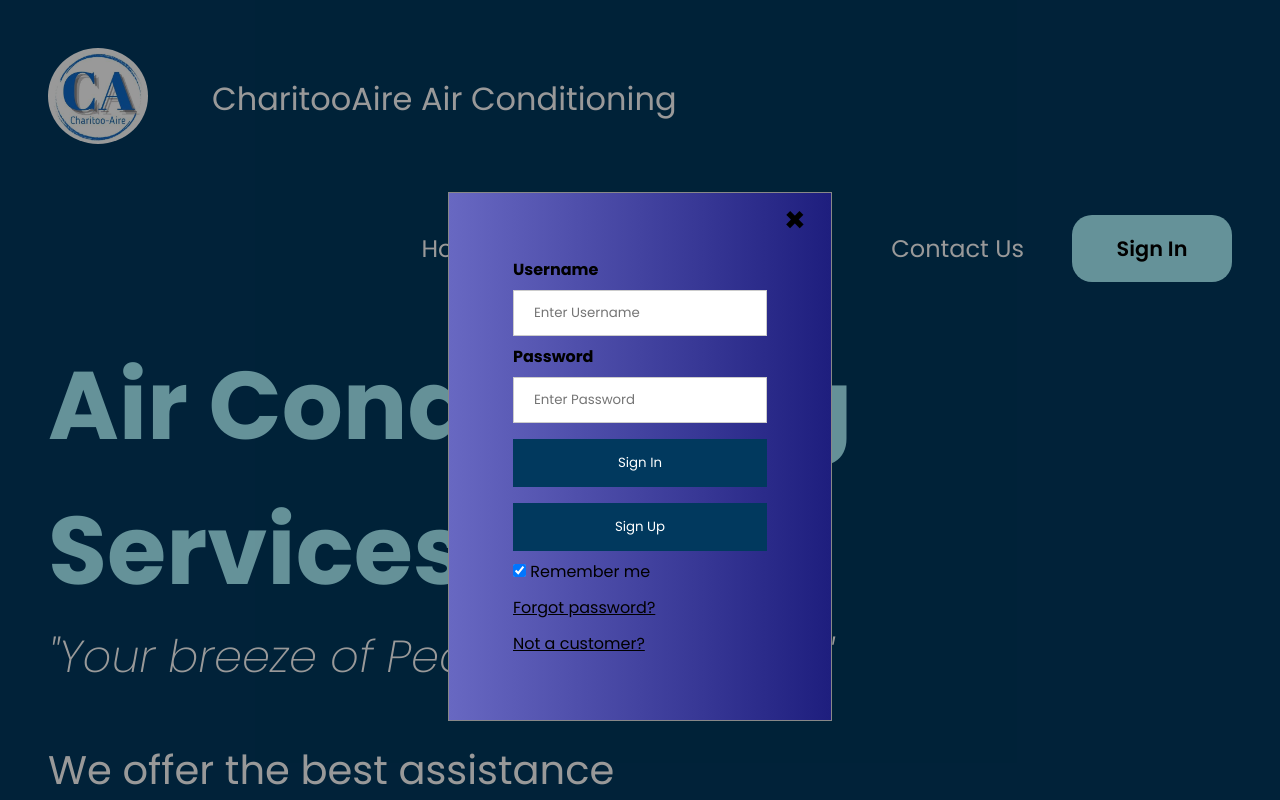
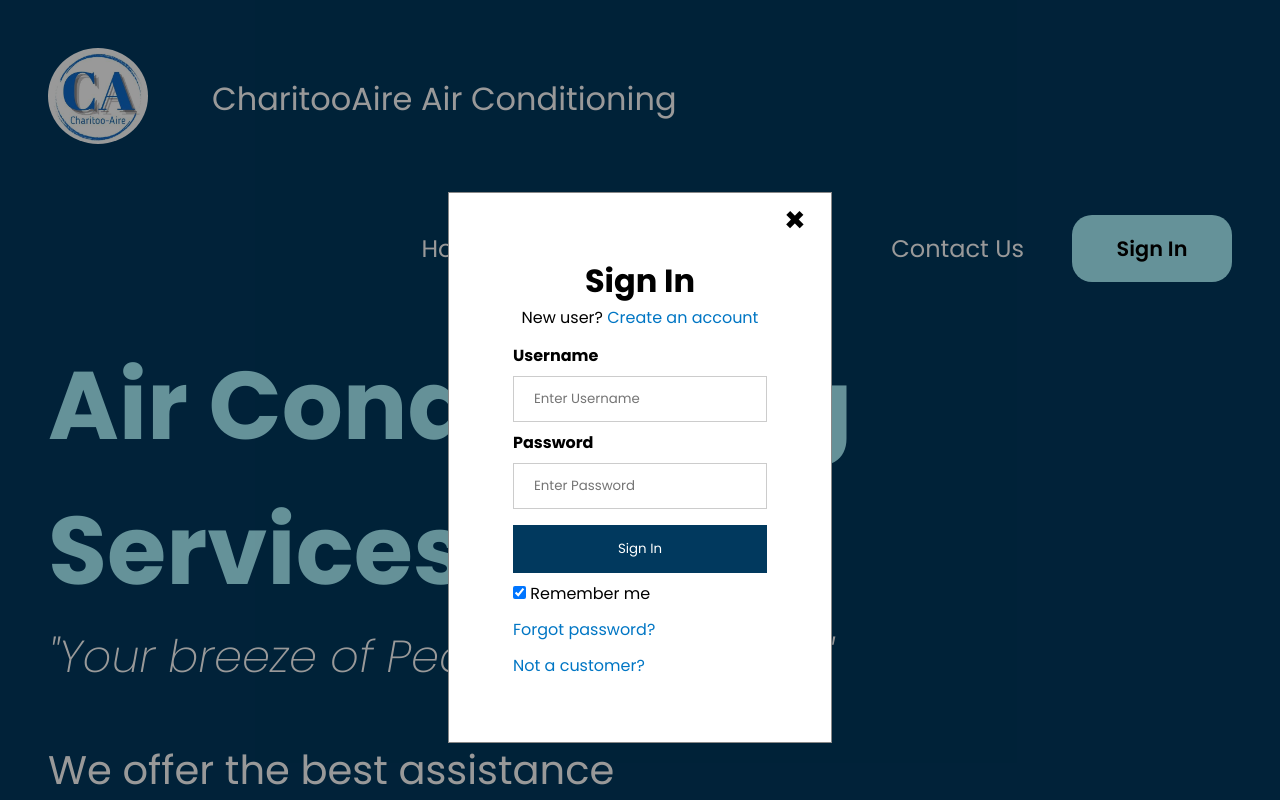
Before and after one commit to eirolnepo/charitooaire-website, a PHP site: page / in a window 1280 px wide, after a click on "Sign In". Run offline with PHP 8.4, Linux system fonts and the light colour scheme.

Commit message:
designed sign in modal, renamed js file of about us page

```diff
--- a/about-us.html
+++ b/about-us.html
@@ -6,7 +6,7 @@
     <title>About Us</title>
     <link rel="stylesheet" href="css/about-us.css">
     <link rel="icon" href="imgs/company-logo-circle.png">
-    <script src="script.js"></script>
+    <script src="abt-us-script.js"></script>
 </head>
 <body>
     <nav id="nav-bar">
--- a/css/style.css
+++ b/css/style.css
@@ -133,7 +133,7 @@ h1 {
 }
 
 .modal-content {
-    background: linear-gradient(to right, rgb(104, 104, 194), rgb(30, 30, 126));
+    background: white;
     margin: 15% auto;
     padding: 3rem;
     border: 1px solid #888;
@@ -188,9 +188,21 @@ input[type=text], input[type=password] {
     padding: 16px;
 }
 
+.upper-elements{
+    text-align: center;
+}
+
+.sign-in-txt{
+    font-size: 2rem;
+}
+
+.new-user {
+    margin-bottom: 0.8rem;
+}
+
 label,
 b,
-.lower-elements {
+.text-elements {
     color: black;
 }
 
@@ -199,3 +211,8 @@ b,
     flex-direction: column;
     gap: 0.7rem;
 }
+
+.blue-links {
+    color: #0076c4;
+    text-decoration: none;
+}
--- a/index.html
+++ b/index.html
@@ -33,6 +33,8 @@
     <form class="modal-content animate" action="/action_page.php">
       <div class="container">
         <span onclick="document.getElementById('id01').style.display='none'" class="close" title="Close">×</span>
+        <h2 class="text-elements upper-elements sign-in-txt">Sign In</h2>
+        <p class="text-elements upper-elements new-user">New user? <a href="#" class="text-elements blue-links">Create an account</a></p>
         <label for="uname"><b>Username</b></label>
         <input type="text" placeholder="Enter Username" name="uname" required>
 
@@ -40,14 +42,13 @@
         <input type="password" placeholder="Enter Password" name="psw" required>
 
         <button type="submit">Sign In</button>
-        <button type="submit">Sign Up</button>
 
         <div id="lower-container">
             <label>
                 <input type="checkbox" checked="checked" name="remember"> Remember me
             </label>
-            <a href="#" class="lower-elements">Forgot password?</a>
-            <a href="#" class="lower-elements">Not a customer?</a>
+            <a href="#" class="text-elements blue-links">Forgot password?</a>
+            <a href="#" class="text-elements blue-links">Not a customer?</a>
         </div>
       </div>
     </form>
```
Also changed, not shown: abt-us-script.js (renamed from script.js).
